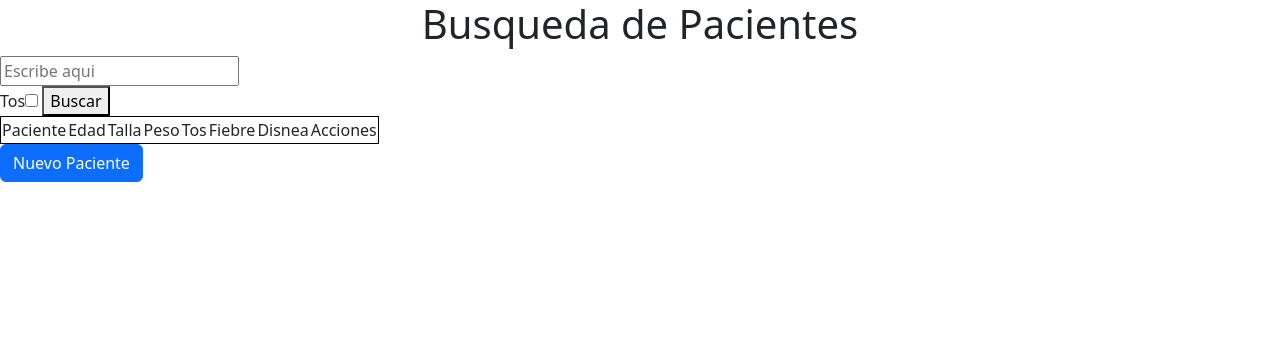
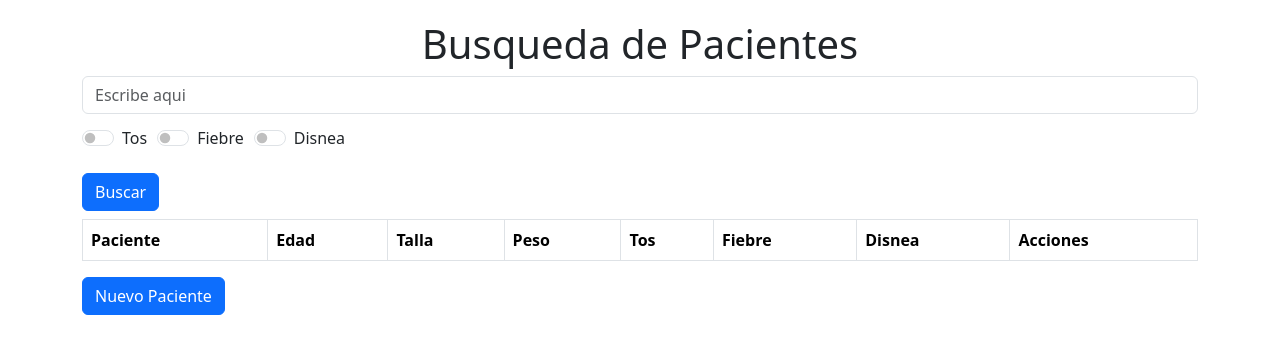
Before and after one commit to juanitoeldesastre/juanito-senati, a PHP site: page /php-examples/25-busqueda-pacientes.php in a window 1280 px wide. Shown: the top 354 px of the page. Run offline with PHP 8.4, Linux system fonts and the light colour scheme; lists and menus that the app fills with data are empty.

Commit message:
AAAAAAAAAAAAAAAAAAAAAAAAAAAAAAAAAAAAAAAAAAAAAAAAAAAAAAAAAAAAAAAAAAAAAAAAAAAAAAAAAAAAAAAAAAAAAAAAAAAAAAAAAAAAAAAAAAAAA

```diff
--- a/php-examples/25-busqueda-pacientes.php
+++ b/php-examples/25-busqueda-pacientes.php
@@ -5,66 +5,101 @@
     <meta name="viewport" content="width=device-width, initial-scale=1.0">
     <title>Busqueda de Pacientes</title>
     <link href="https://cdn.jsdelivr.net/npm/bootstrap@5.3.3/dist/css/bootstrap.min.css" rel="stylesheet" integrity="sha384-QWTKZyjpPEjISv5WaRU9OFeRpok6YctnYmDr5pNlyT2bRjXh0JMhjY6hW+ALEwIH" crossorigin="anonymous">
+    <style>
+        body {
+            padding: 20px;
+        }
+
+        div.form-check.form-switch.mb-2 {
+            margin-top: -20px;
+        }
+
+        .checkbox-group {
+            display: flex;
+            gap: 10px;
+            margin-bottom: 10px;
+        }
+    </style>
 </head>
 <body>
+    <div class="container">
         <center><h1>Busqueda de Pacientes</h1></center>
-    <!-- <form action="22.1-consulta-pdo.php" method="POST"> -->
-    <input type="text" placeholder="Escribe aqui" name="nombre" id="nombre" /><br>
-    <label id="tos" name="tos">Tos</label><input type="checkbox" for="tos">
-    <button type="button" onclick="buscarPacientes();">Buscar</button>
-    <table style="border: 1px solid black;" id="tabla">
+        <input type="text" class="form-control mb-2" placeholder="Escribe aqui" name="nombre" id="nombre" /><br>
+        <div class="checkbox-group">
+            <div class="form-check form-switch mb-2">
+                <input class="form-check-input" type="checkbox" id="tos">
+                <label class="form-check-label" for="tos">Tos</label>
+            </div>
+            <div class="form-check form-switch mb-2">
+                <input class="form-check-input" type="checkbox" id="fiebre">
+                <label class="form-check-label" for="fiebre">Fiebre</label>
+            </div>
+            <div class="form-check form-switch mb-2">
+                <input class="form-check-input" type="checkbox" id="disnea">
+                <label class="form-check-label" for="disnea">Disnea</label>
+            </div>
+        </div>
+        <button type="button" class="btn btn-primary mb-2" onclick="buscarPacientes();" style="margin-top: 5px;">Buscar</button>
+        <table class="table table-bordered" id="tabla">
+            <thead>
                 <tr>
-            <td>Paciente</td>
-            <td>Edad</td>
-            <td>Talla</td>
-            <td>Peso</td>
-            <td>Tos</td>
-            <td>Fiebre</td>
-            <td>Disnea</td>
-            <td>Acciones</td>
+                    <th scope="col">Paciente</th>
+                    <th scope="col">Edad</th>
+                    <th scope="col">Talla</th>
+                    <th scope="col">Peso</th>
+                    <th scope="col">Tos</th>
+                    <th scope="col">Fiebre</th>
+                    <th scope="col">Disnea</th>
+                    <th scope="col">Acciones</th>
                 </tr>
+            </thead>
+            <tbody>
+                <!-- Table rows will be dynamically added here -->
+            </tbody>
         </table>
-    <!-- </form> -->
-    <script type="text/javascript"
-    src="https://code.jquery.com/jquery-3.7.1.min.js"></script>
-    <script src="https://cdn.jsdelivr.net/npm/bootstrap@5.3.3/dist/js/bootstrap.bundle.min.js" integrity="sha384-YvpcrYf0tY3lHB60NNkmXc5s9fDVZLESaAA55NDzOxhy9GkcIdslK1eN7N6jIeHz" crossorigin="anonymous"></script>
-    <script src="25.1-ajax.js"></script>
 
         <button type="button" class="btn btn-primary" data-bs-toggle="modal" data-bs-target="#exampleModal">
             Nuevo Paciente
         </button>
-    <div class="modal fade" id="exampleModal" tabindex="-1" aria-labelledby="exampleModalLabel"
-    aria-hidden="true">
+        <div class="modal fade" id="exampleModal" tabindex="-1" aria-labelledby="exampleModalLabel" aria-hidden="true">
     <div class="modal-dialog">
         <div class="modal-content">
             <div class="modal-header">
                 <h5 class="modal-title" id="exampleModalLabel">Formulario</h5>
-                <button type="button" class="btn-close" data-bs-dismiss="modal"
-                    aria-label="Close"></button>
+                <button type="button" class="btn-close" data-bs-dismiss="modal" aria-label="Close"></button>
             </div>
             <div class="modal-body">
-                <form id="formEditar">
                 <div class="mb-3">
                     <label for="name" class="form-label">Nombre:</label>
-                        <input type="text" class="form-control" id="name" name="name"/>
+                    <input type="text" class="form-control" id="name" name="name" />
                 </div>
                 <div class="mb-3">
                     <label for="edad" class="form-label">Edad:</label>
-                        <input type="text" class="form-control" id="edad" name="edad"/>
+                    <input type="number" class="form-control" id="edad" name="edad" />
                 </div>
                 <div class="mb-3">
-                        <label for="talla" class="form-label">Talla (m):</label>
-                        <input type="text" class="form-control" id="talla" name="talla"/>
+                    <label for="talla" class="form-label">Talla:</label>
+                    <input type="text" class="form-control" id="talla" name="talla" />
                 </div>
                 <div class="mb-3">
-                        <label for="peso" class="form-label">Peso (kg):</label>
-                        <input type="text" class="form-control" id="peso" name="peso"/>
+                    <label for="peso" class="form-label">Peso:</label>
+                    <input type="text" class="form-control" id="peso" name="peso" />
                 </div>
-                </form>
+                <div class="mb-3">
+                    <label for="texto" class="form-label">Texto:</label>
+                    <textarea class="form-control" id="texto" name="texto"></textarea>
+                </div>
+            </div>
+            <div class="modal-footer">
+                <button type="button" class="btn btn-secondary" data-bs-dismiss="modal">Cerrar</button>
+                <button type="button" class="btn btn-primary" onclick="guardarCambios();">Guardar Cambios</button>
             </div>
         </div>
     </div>
 </div>
 
+    <script src="https://code.jquery.com/jquery-3.7.1.min.js"></script>
+    <script src="https://cdn.jsdelivr.net/npm/bootstrap@5.3.3/dist/js/bootstrap.bundle.min.js" integrity="sha384-YvpcrYf0tY3lHB60NNkmXc5s9fDVZLESaAA55NDzOxhy9GkcIdslK1eN7N6jIeHz" crossorigin="anonymous"></script>
+    <script src="25.1-ajax.js"></script>
 </body>
 </html>
--- /dev/null
+++ b/php-examples/26.1-update-ajax-pdo.php
@@ -0,0 +1,6 @@
+<?php
+if ($_SERVER["REQUEST_METHOD"] == "POST") {
+    $nombre = $_POST['nombre'];
+    echo $nombre;//print_r($nombre,true);
+}
+?>
```
Also changed, not shown: php-examples/22.1-consulta-pdo.php (added, +7 -0 lines), php-examples/25.1-ajax.js (+41 -30 lines), php-examples/26-ajax-pdo.php (+6 -6 lines). Lines whose indentation alone changed are shown as unchanged.
